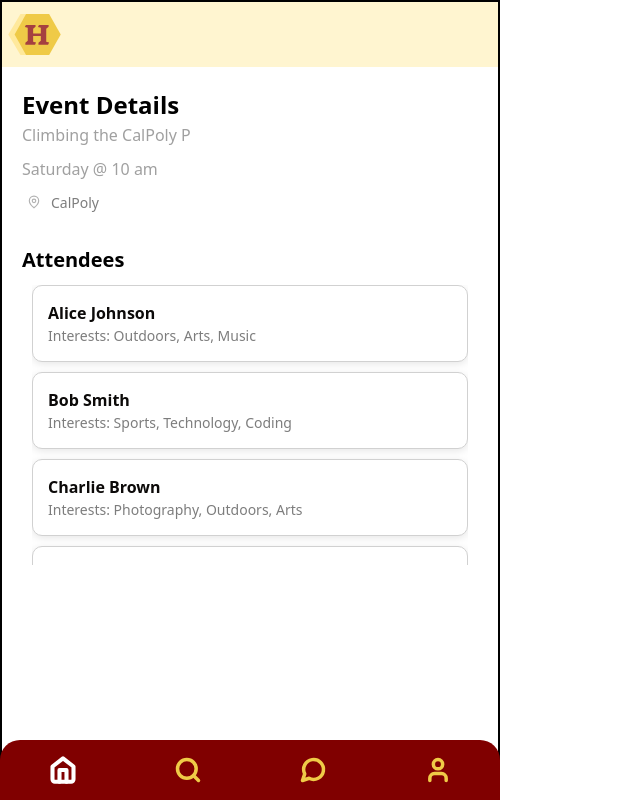
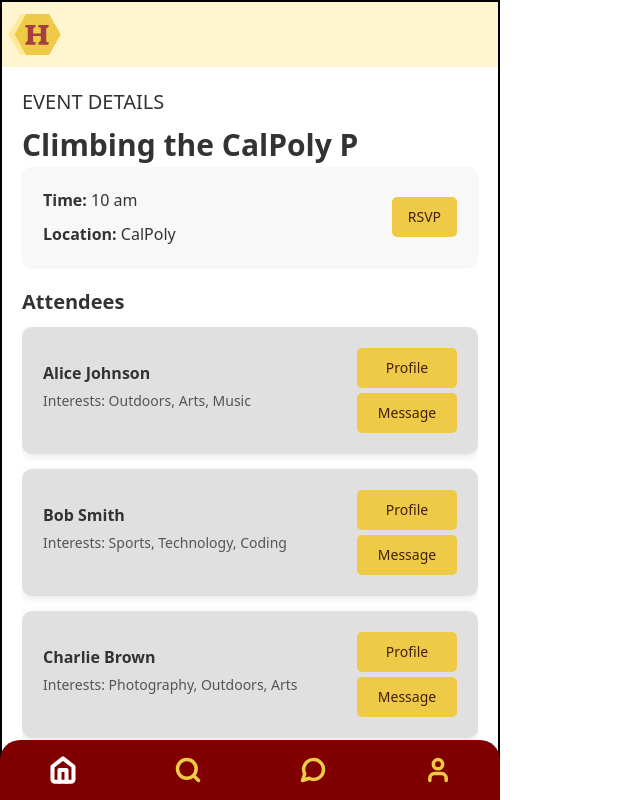
Before and after one commit to elhagen13/CSC484, a React (Create React App) app: page /event/1 in a window 1280 px wide. Shown: the whole page, without its empty margins (0-640 px from the left). Built offline with nearby package versions, Linux system fonts and the light colour scheme.

Commit message:
better event details ui

```diff
--- a/src/pages/EventInfo.tsx
+++ b/src/pages/EventInfo.tsx
@@ -6,6 +6,7 @@ import { MapPin } from "lucide-react"; // For the location pin icon
 import fakeData from "../fakeData"; // Import the fake event data
 import fakePeople from "../fakePeople"; // Import the fake people data
 import { ScrollArea } from "@/components/ui/scroll-area"; // For the scrollable attendees section
+import { Button } from "@/components/ui/button"; // For the RSVP and attendee buttons
 
 // Define the structure of an event
 interface Event {
@@ -43,49 +44,105 @@ function EventInfoPage() {
   const attendees = fakePeople.slice(0, 10); // Just pulling the first 10 attendees for this example
 
   return (
-    <div style={{ padding: "20px" }}>
+    <div style={{ padding: "20px", display: "flex", flexDirection: "column", gap: "0px", height: "100vh" }}>
       {/* Event Details Heading */}
-      <h2 style={{ fontSize: "24px", fontWeight: "bold" }}>Event Details</h2>
+      <h2 style={{ fontSize: "20px", fontWeight: "normal", textTransform: "uppercase", color: "#333", marginBottom: "5px" }}>Event Details</h2>
 
-      {/* Event Information */}
-      <div style={{ fontSize: "16px", color: "#A0A0A0", marginBottom: "10px" }}>
-        {event.eventName}
-      </div>
-      <div style={{ fontSize: "16px", color: "#A0A0A0", marginBottom: "10px" }}>
-        {event.date} @ {event.time}
-      </div>
-      <div style={{ display: "inline-flex", alignItems: "center", color: "#7D7D7D", fontSize: "14px" }}>
-        <MapPin color="#B2B2B2" height="14px" style={{ marginRight: "5px" }} />
-        <div>{event.location}</div>
-      </div>
+      {/* Event Name */}
+      <div style={{ fontSize: "30px", fontWeight: "bold", color: "#333", marginBottom: "0px" }}>{event.eventName}</div>
+
+      {/* Event Time and Location Card */}
+      <Card
+        style={{
+          backgroundColor: "#f8f8f8",
+          padding: "20px",
+          borderRadius: "10px",
+          border: "1px solid #f8f8f8", // Border and background are the same color, so no visible border
+          display: "flex",
+          justifyContent: "space-between",
+          alignItems: "center",
+        }}
+      >
+        <div>
+          <div style={{ fontSize: "16px", color: "#333", marginBottom: "10px" }}>
+            <strong>Time:</strong> {event.time}
+          </div>
+          <div style={{ fontSize: "16px", color: "#333" }}>
+            <strong>Location:</strong> {event.location}
+          </div>
+        </div>
+
+        {/* RSVP Button */}
+        <Button
+          style={{
+            backgroundColor: "#EFCA47",
+            borderRadius: "5px",
+            padding: "8px 16px",
+          }}
+        >
+          RSVP
+        </Button>
+      </Card>
 
       {/* Scrollable Attendees Section */}
-      <h3 style={{ marginTop: "30px", fontSize: "20px", fontWeight: "bold" }}>Attendees</h3>
+      <h3 style={{ fontSize: "20px", fontWeight: "bold", color: "#333", marginTop: "20px", marginBottom: "10px"}}>Attendees</h3>
       <ScrollArea
         className="w-full"
         style={{
-          height: "calc(50vh - 100px)", // Adjust based on available space
+          flex: 1, // Make the scrollable area fill the remaining space
+          height: "calc(50vh - 100px)", // Adjust the height to not overlap with the bottom navigation
           borderColor: "#D1D1D1",
-          padding: "10px",
+          padding: "0px",
           borderRadius: "0",
         }}
       >
-        <div style={{ display: "flex", flexDirection: "column", gap: "10px" }}>
+        <div style={{ display: "flex", flexDirection: "column", gap: "15px" }}>
           {attendees.map((attendee, index) => (
             <Card
               key={index}
               style={{
-                padding: "15px",
-                border: "1px solid #D1D1D1",
+                backgroundColor: "#e0e0e0", // Slightly darker grey background for the attendee card
+                border: "1px solid #e0e0e0", // Same border color as background
+                padding: "20px",
                 borderRadius: "10px",
                 boxShadow: "0 2px 8px rgba(0, 0, 0, 0.1)",
-              }}
-            >
-              <div style={{ fontWeight: "bold" }}>
+                display: "flex",
+                justifyContent: "space-between",
+                alignItems: "center",
+                minHeight: "120px", // Ensures cards are tall enough to accommodate the buttons
+              }}>
+              <div>
+              <div style={{ color: "#333", fontWeight: "bold", marginBottom: "5px" }}>
                 {attendee.firstName} {attendee.lastName}
               </div>
-              <div style={{ fontSize: "14px", color: "#7D7D7D" }}>
+              <div style={{ color: "#555", fontSize: "14px", marginBottom: "10px" }}>
                 Interests: {attendee.interests.join(", ")}
+              </div>
+              </div>
+
+              {/* Attendee Buttons - Stacked vertically on the right */}
+              <div style={{ display: "flex", flexDirection: "column", alignItems: "center" }}>
+                <Button
+                  style={{
+                    backgroundColor: "#EFCA47", // Same as RSVP button color
+                    borderRadius: "5px",
+                    padding: "5px 10px",
+                    marginBottom: "5px",
+                    width: "100px", // Ensure both buttons have the same width
+                  }}
+                >
+                  Profile
+                </Button>
+                <Button
+                  style={{
+                    backgroundColor: "#EFCA47", // Same as RSVP button color
+                    borderRadius: "5px",
+                    padding: "5px 10px",
+                    width: "100px", // Ensure both buttons have the same width
+                  }}
+                >
+                  Message
+                </Button>
               </div>
             </Card>
           ))}
```
